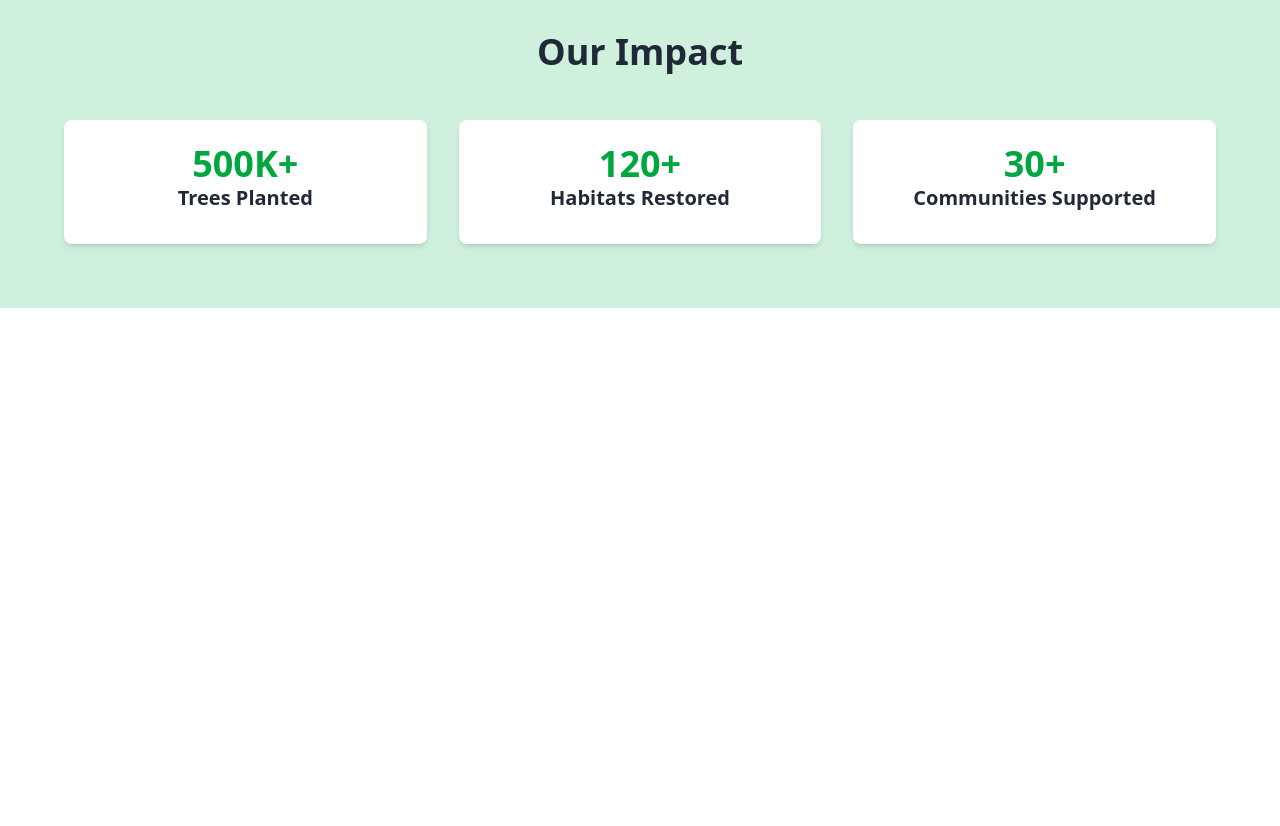
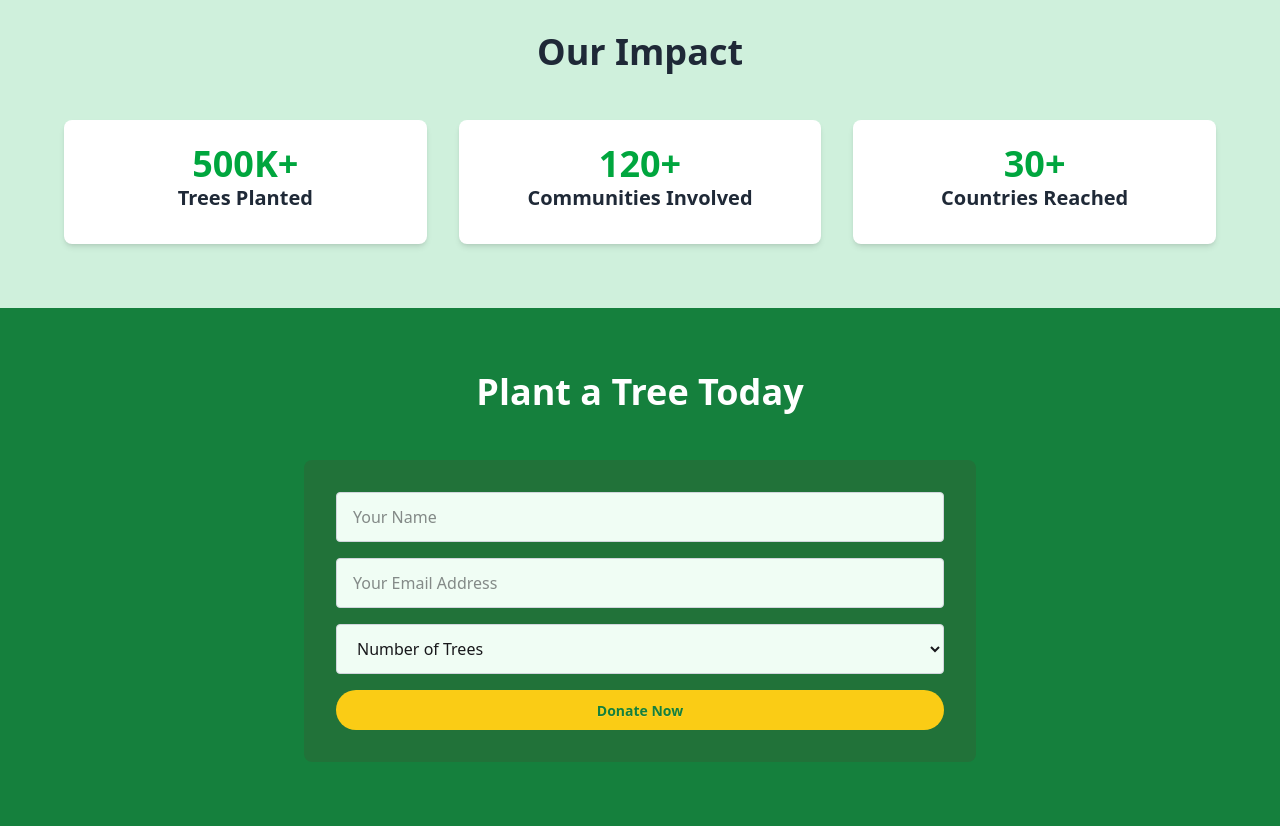
Before and after one commit to sumu749/green-earth-by-sumu, a website: page index.html in a window 1280 px wide. Shown: the part 1193-2019 px from the top of the page. Before the commit the page ends 1501 px from the top, so only its background shows below. Drawn offline with Linux system fonts and the light colour scheme.

Commit message:
added form section

```diff
--- a/index.html
+++ b/index.html
@@ -173,17 +173,56 @@
                     <div class="bg-white p-6 rounded-lg shadow-md text-center">
                         <p class="text-4xl font-bold text-green-600">120+</p>
                         <h3 class="text-xl font-semibold text-[#1f2937] mb-2">
-                            Habitats Restored
+                            Communities Involved
                         </h3>
                     </div>
                     <div class="bg-white p-6 rounded-lg shadow-md text-center">
                         <p class="text-4xl font-bold text-green-600">30+</p>
                         <h3 class="text-xl font-semibold text-[#1f2937] mb-2">
-                            Communities Supported
+                            Countries Reached
                         </h3>
                     </div>
                 </div>
             </div>
         </div>
+
+        <!-- form section -->
+        <div class="bg-[#15803d] py-16 px-4">
+            <div class="max-w-2xl mx-auto">
+                <h2 class="text-4xl font-bold text-center text-white mb-12">
+                    Plant a Tree Today
+                </h2>
+                <div class="bg-[#217239] p-8 rounded-lg">
+                    <form class="space-y-4">
+                        <input
+                            type="text"
+                            placeholder="Your Name"
+                            class="w-full px-4 py-3 rounded border bg-[#f0fdf4] border-gray-300 focus:outline-none focus:ring-2 focus:ring-green-600"
+                        />
+                        <input
+                            type="email"
+                            placeholder="Your Email Address"
+                            class="w-full px-4 py-3 rounded border bg-[#f0fdf4] border-gray-300 focus:outline-none focus:ring-2 focus:ring-green-600"
+                        />
+                        <select
+                            class="w-full px-4 py-3 rounded border bg-[#f0fdf4] border-gray-300 focus:outline-none focus:ring-2 focus:ring-green-600"
+                        >
+                            <option>Number of Trees</option>
+                            <option>1 Tree</option>
+                            <option>5 Trees</option>
+                            <option>10 Trees</option>
+                            <option>25 Trees</option>
+                            <option>50 Trees</option>
+                        </select>
+                        <button
+                            type="submit"
+                            class="w-full btn rounded-full bg-[#facc15] shadow-none border-none text-[#15803d] font-semibold py-3"
+                        >
+                            Donate Now
+                        </button>
+                    </form>
+                </div>
+            </div>
+        </div>
     </body>
 </html>
```
Also changed, not shown: public/output.css, 1 other file.
